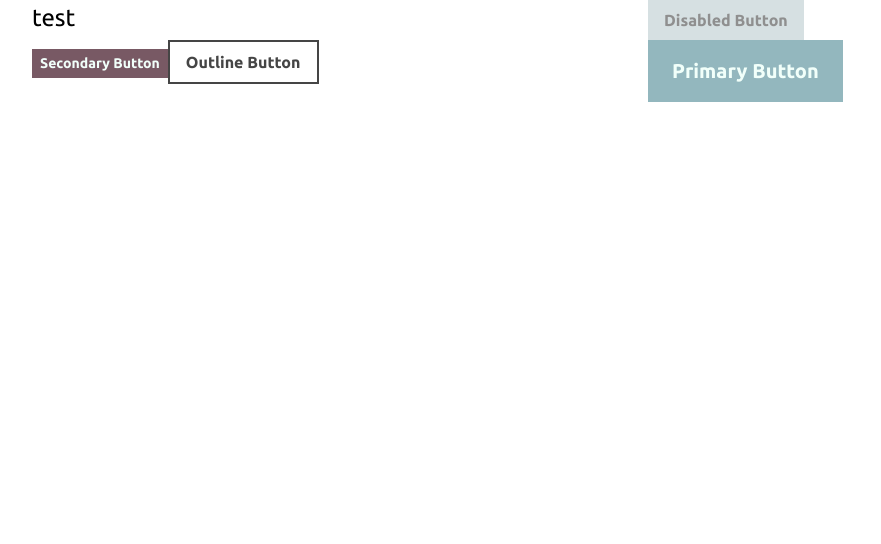
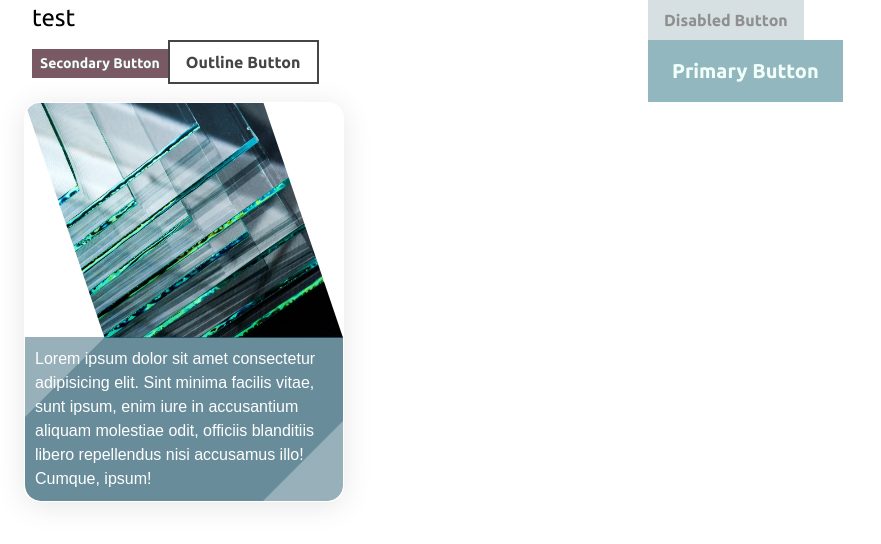
Before and after one commit to ivprodanov/sparrow, a React (Vite) app: page / in a window 1280 px wide. Shown: the top 544 px of the page, without its empty margins (0-881 px from the left). Built offline with nearby package versions, Linux system fonts and the light colour scheme; a web font is replaced by a local one.

Commit message:
card component added

```diff
--- a/src/App.jsx
+++ b/src/App.jsx
@@ -1,4 +1,5 @@
 import Button from "./components/Button";
+import Card from "./components/Card";
 
 function App() {
   return (
@@ -27,6 +28,11 @@ function App() {
             </Button>
           </div>
         </div>
+        <div className="row">
+          <Card>
+            Lorem ipsum dolor sit amet consectetur adipisicing elit. Sint minima facilis vitae, sunt ipsum, enim iure in accusantium aliquam molestiae odit, officiis blanditiis libero repellendus nisi accusamus illo! Cumque, ipsum!
+          </Card>
+        </div>
       </div>
     </>
   );
--- /dev/null
+++ b/src/assets/styles/scss/components/_card.scss
@@ -0,0 +1,107 @@
+// SCSS Variables for Reusability (optional, but recommended)
+$card-border-radius: 16px;
+$card-shadow: 0 4px 30px rgba(0, 0, 0, 0.1);
+$card-backdrop-blur: 2px;
+$card-hover-scale: 0.97;
+$card-text-bg: rgba(3, 63, 87, 0.596);
+$card-text-color: white;
+$card-text-padding: 10px;
+$card-text-font-size: 16px;
+$card-text-font-family: Arial, Helvetica, sans-serif;
+$card-image-clip-default: polygon(0% 0%, 25% 100%, 100% 100%, 75% 0%);
+$card-image-clip-hover: polygon(0% 0%, 50% 100%, 100% 100%, 50% 0%);
+
+// Card Styling
+.card {
+  background: rgba(255, 255, 255, 0.31);
+  border-radius: $card-border-radius;
+  box-shadow: $card-shadow;
+  backdrop-filter: blur($card-backdrop-blur);
+  -webkit-backdrop-filter: blur($card-backdrop-blur);
+  border: 1px solid rgba(255, 255, 255, 0.24);
+  height: 25rem;
+  width: 20rem;
+  overflow: hidden;
+  transition: all 0.5s ease;
+
+  &:hover {
+    backdrop-filter: blur(0);
+    -webkit-backdrop-filter: blur(0);
+    cursor: pointer;
+    transform: scale($card-hover-scale);
+
+    .card--content {
+      text-shadow: 2px 2px 8px black;
+      transition: text-shadow 0.5s ease;
+    }
+
+    .card--image img {
+      clip-path: $card-image-clip-hover;
+      transition: all 0.5s ease;
+    }
+  }
+
+  .card--content {
+    background-color: $card-text-bg;
+    color: $card-text-color;
+    border-bottom-left-radius: $card-border-radius;
+    border-bottom-right-radius: $card-border-radius;
+    padding: $card-text-padding;
+    font-size: $card-text-font-size;
+    font-family: $card-text-font-family;
+    position: absolute;
+    bottom: 0;
+    transition: all 0.5s ease;
+
+    &::before {
+      content: '';
+      position: absolute;
+      top: 0;
+      left: 0;
+      border-top: 80px solid rgba(255, 255, 255, 0.31);
+      border-right: 80px solid transparent;
+      width: 0;
+      transition: all 0.5s ease;
+    }
+
+    &::after {
+      content: '';
+      position: absolute;
+      bottom: 0;
+      right: 0;
+      border-bottom-right-radius: $card-border-radius;
+      border-bottom: 80px solid rgba(255, 255, 255, 0.31);
+      border-left: 80px solid transparent;
+      width: 0;
+    }
+
+    &:hover::before {
+      border-top: 100px solid rgba(157, 184, 184, 0.384);
+      border-right: 160px solid transparent;
+    }
+  }
+
+  .card--image {
+    position: relative;
+    img {
+      position: absolute;
+      width: 100%;
+      height: 100%;
+      clip-path: $card-image-clip-default;
+      transition: all 0.5s ease;
+    }
+  }
+}
+
+// Ensure that the component in HTML uses the correct classes dynamically
+.card--image {
+  position: relative;
+  width: 100%;
+  height: 59%;
+}
+
+.card--content {
+  position: absolute;
+  bottom: 0;
+  width: 100%;
+}
--- a/src/assets/styles/scss/main.css
+++ b/src/assets/styles/scss/main.css
@@ -2253,4 +2253,91 @@ select {
   color: #454545;
   cursor: not-allowed;
   opacity: 0.6;
+}
+
+.card {
+  background: rgba(255, 255, 255, 0.31);
+  border-radius: 16px;
+  box-shadow: 0 4px 30px rgba(0, 0, 0, 0.1);
+  backdrop-filter: blur(2px);
+  -webkit-backdrop-filter: blur(2px);
+  border: 1px solid rgba(255, 255, 255, 0.24);
+  height: 25rem;
+  width: 20rem;
+  overflow: hidden;
+  transition: all 0.5s ease;
+}
+.card:hover {
+  backdrop-filter: blur(0);
+  -webkit-backdrop-filter: blur(0);
+  cursor: pointer;
+  transform: scale(0.97);
+}
+.card:hover .card--content {
+  text-shadow: 2px 2px 8px black;
+  transition: text-shadow 0.5s ease;
+}
+.card:hover .card--image img {
+  -webkit-clip-path: polygon(0% 0%, 50% 100%, 100% 100%, 50% 0%);
+          clip-path: polygon(0% 0%, 50% 100%, 100% 100%, 50% 0%);
+  transition: all 0.5s ease;
+}
+.card .card--content {
+  background-color: rgba(3, 63, 87, 0.596);
+  color: white;
+  border-bottom-left-radius: 16px;
+  border-bottom-right-radius: 16px;
+  padding: 10px;
+  font-size: 16px;
+  font-family: Arial, Helvetica, sans-serif;
+  position: absolute;
+  bottom: 0;
+  transition: all 0.5s ease;
+}
+.card .card--content::before {
+  content: "";
+  position: absolute;
+  top: 0;
+  left: 0;
+  border-top: 80px solid rgba(255, 255, 255, 0.31);
+  border-right: 80px solid transparent;
+  width: 0;
+  transition: all 0.5s ease;
+}
+.card .card--content::after {
+  content: "";
+  position: absolute;
+  bottom: 0;
+  right: 0;
+  border-bottom-right-radius: 16px;
+  border-bottom: 80px solid rgba(255, 255, 255, 0.31);
+  border-left: 80px solid transparent;
+  width: 0;
+}
+.card .card--content:hover::before {
+  border-top: 100px solid rgba(157, 184, 184, 0.384);
+  border-right: 160px solid transparent;
+}
+.card .card--image {
+  position: relative;
+}
+.card .card--image img {
+  position: absolute;
+  width: 100%;
+  height: 100%;
+  -webkit-clip-path: polygon(0% 0%, 25% 100%, 100% 100%, 75% 0%);
+          clip-path: polygon(0% 0%, 25% 100%, 100% 100%, 75% 0%);
+  transition: all 0.5s ease;
+}
+
+.card--image {
+  position: relative;
+  width: 100%;
+  height: 59%;
+}
+
+.card--content {
+  position: absolute;
+  bottom: 0;
+  width: 100%;
 }/*# sourceMappingURL=main.css.map */
--- a/src/assets/styles/scss/main.scss
+++ b/src/assets/styles/scss/main.scss
@@ -10,4 +10,5 @@
 @import 'utility/screen_reader';
 
 // Components
-@import 'components/buttons'
+@import 'components/buttons';
+@import 'components/card';
--- /dev/null
+++ b/src/components/Card.jsx
@@ -0,0 +1,22 @@
+import React from 'react';
+import GlassImage from '../assets/images/glass.jpg'
+
+const Card = ({
+  children,
+  variant = 'primary', // default variant
+  size = 'md',         // default size
+  cardImage = GlassImage,
+  imageAlt = 'image'
+}) => {
+  const classNames = `card card-${variant} card-${size}`;
+  return (
+    <div className={classNames}>
+    <div class="card--image">
+        <img src={cardImage} alt={imageAlt}/>
+    </div>
+        <div class="card--content">{children}</div>
+    </div>
+  );
+};
+
+export default Card;
```
Also changed, not shown: src/assets/images/glass.jpg (added), 1 other file (tests, documents, lock files or other folders).
